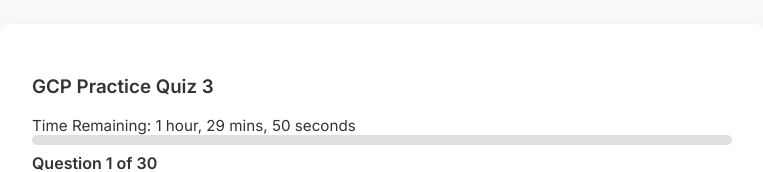
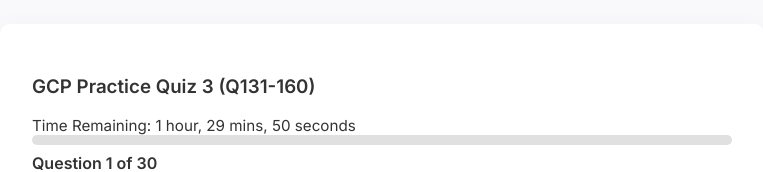
Before and after one commit to timoppa/quiz3, a plain HTML site: page index.html in a window 1280 px wide. Shown: the top 172 px of the page, without its empty margins (258-1021 px from the left). Drawn offline with Linux system fonts and the light colour scheme.

Commit message:
Update index.html

```diff
--- a/index.html
+++ b/index.html
@@ -9,7 +9,7 @@
 </head>
 <body>
   <div class="container">
-    <h3>GCP Practice Quiz 3</h3>
+    <h3>GCP Practice Quiz 3 (Q131-160)</h3>
     <div id="timer">Time Remaining: --:--</div> <!-- Timer appears here -->
     <button id="finishTestBtn" onclick="showResult()">Finish test</button>
     <div id="quiz">
```
